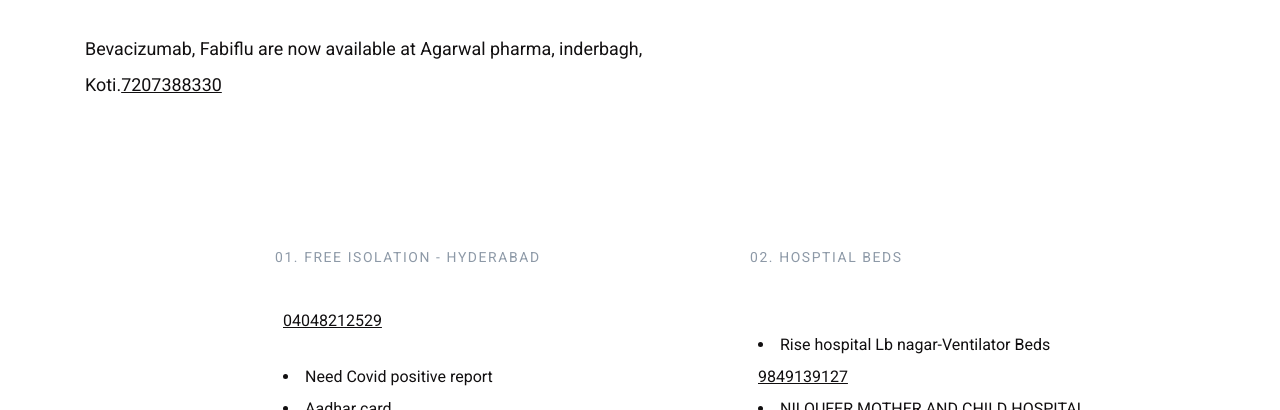
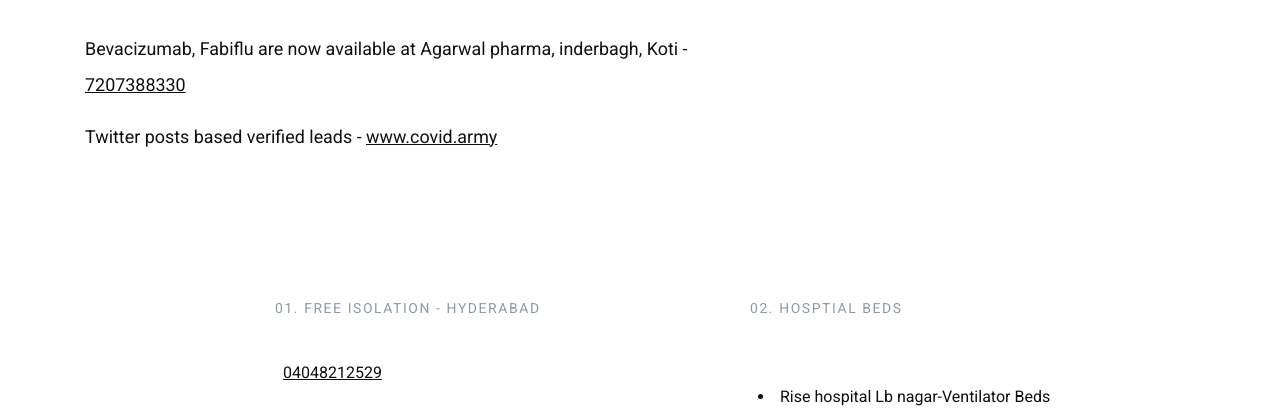
Before and after one commit to ABHICHILUKA/abhichiluka.github.io, a plain HTML site: page covidRes.html in a window 1280 px wide. Shown: the part 310-720 px from the top of the page. Drawn offline with Linux system fonts and the light colour scheme; a script that the page names is missing.

Commit message:
Update covidRes.html
data corrected.

```diff
--- a/covidRes.html
+++ b/covidRes.html
@@ -80,7 +80,9 @@
                     <h4 class="title title--overhead title--tail mt-5">Updates every 2:00 Hrs </h4>
                     <h6 class="title title--project js-lines">Covid Verified Leads</h6>
                     <div class="about-description js-block">
-                        <p>Bevacizumab, Fabiflu are now available at Agarwal pharma, inderbagh, Koti.<a href="tel:7207388330">7207388330</a> </p>
+                        <p>Bevacizumab, Fabiflu are now available at Agarwal pharma, inderbagh, Koti - <a href="tel:7207388330">7207388330</a> </p>
+
+                         <p>Twitter posts based verified leads - <a href="https://covid.army">www.covid.army</a></p>
                     </div>
                 </div>
             </div>
```
